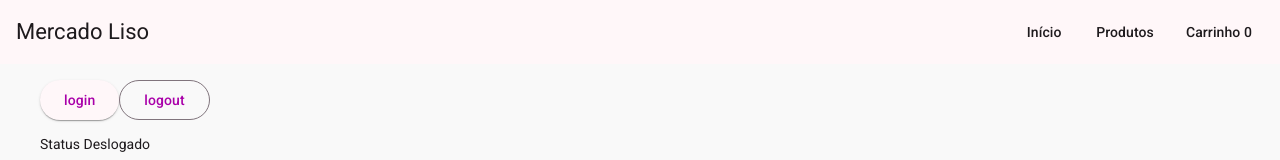
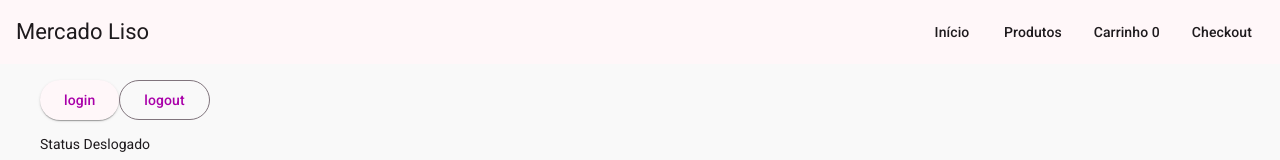
Before and after one commit to jolly-ga/e-commerce, an Angular app: page / in a window 1280 px wide. Shown: the top 160 px of the page. Built offline with nearby package versions, Linux system fonts and the light colour scheme.

Commit message:
fix(header.html): erro de sintaxe

```diff
--- a/src/app/shared/layout/header/header.html
+++ b/src/app/shared/layout/header/header.html
@@ -6,5 +6,6 @@
     <button mat-button routerLink="/">Início</button>
     <button mat-button routerLink="/produtos">Produtos</button>
     <button mat-button routerLink="/carrinho">Carrinho {{quantidadeHeader()}}</button>
+    <button mat-button routerLink="/chekout">Checkout</button>
 
 </mat-toolbar>
```
